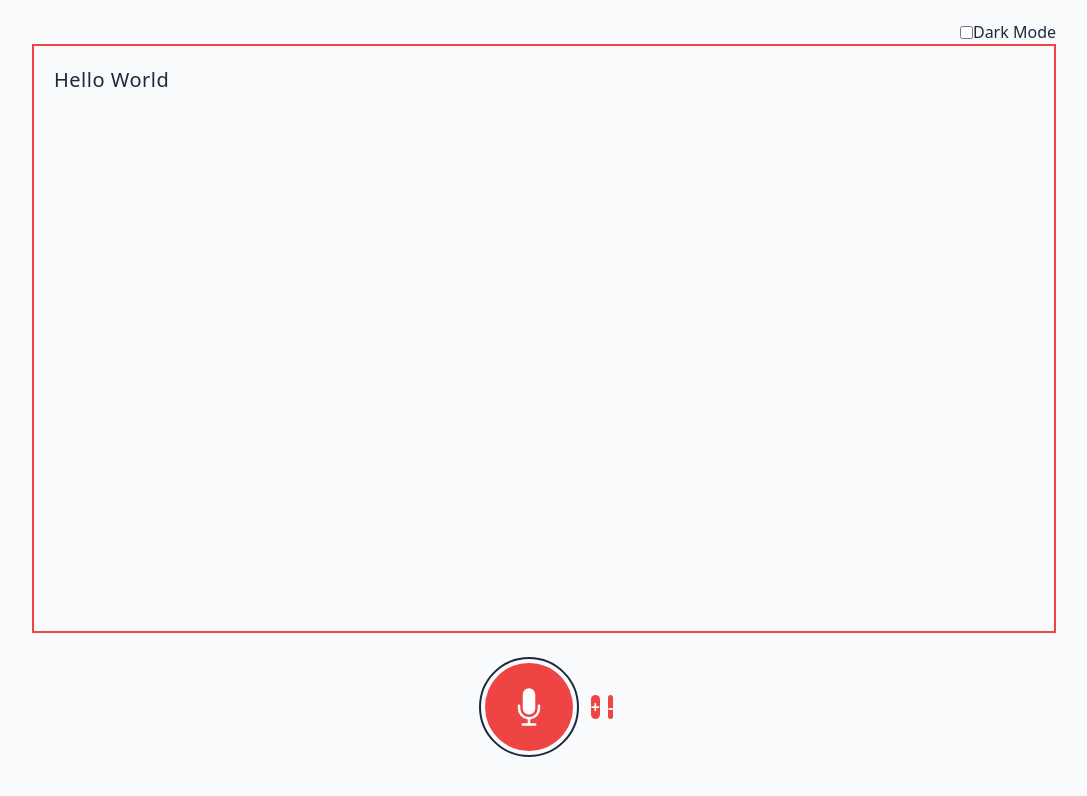
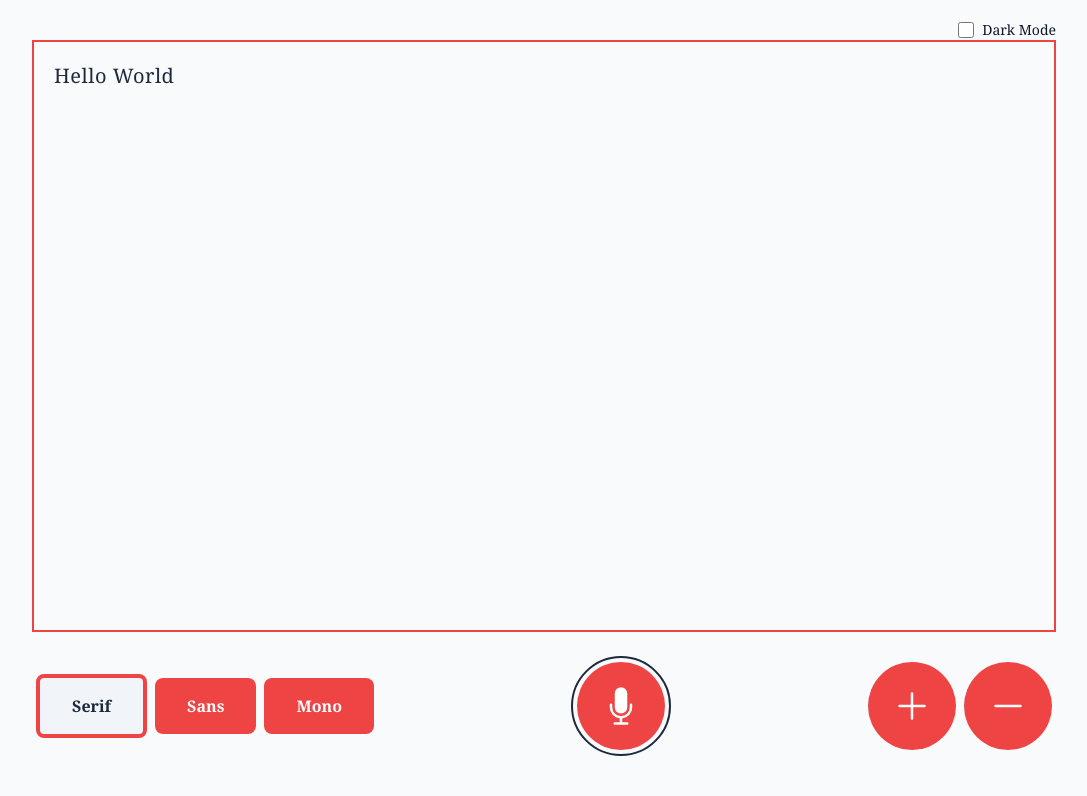
Before and after one commit to ejhessing/hearsay, a Next.js app: page / in a window 1280 px wide. Shown: the top 796 px of the page, without its empty margins (96-1183 px from the left). Built offline with nearby package versions, Linux system fonts and the light colour scheme.

Commit message:
Add change fonts, fix typescript config

```diff
--- a/modules/FontSizes/index.tsx
+++ b/modules/FontSizes/index.tsx
@@ -1,3 +1,5 @@
+import { MinusIcon, PlusIcon } from "@heroicons/react/24/solid";
+
 interface Props {
   fontSizes: string[];
   fontSizeIndex: number;
@@ -12,24 +14,24 @@ export default function FontSizes({
   return (
     <div>
       <button
-        className="bg-red-500 hover:bg-red-700 text-white font-bold p-2 rounded-full m-1"
+        className="bg-red-500 hover:bg-red-700 text-white font-bold p-6 rounded-full m-1"
         onClick={() => {
           if (fontSizeIndex + 1 < fontSizes.length) {
             setFontSizeIndex(fontSizeIndex + 1);
           }
         }}
       >
-        +
+        <PlusIcon className="h-10 w-10 text-white" />
       </button>
       <button
-        className="bg-red-500 hover:bg-red-700 text-white font-bold p-2 rounded-full m-1"
+        className="bg-red-500 hover:bg-red-700 text-white font-bold p-6 rounded-full m-1"
         onClick={() => {
           if (fontSizeIndex > 0) {
             setFontSizeIndex(fontSizeIndex - 1);
           }
         }}
       >
-        -
+        <MinusIcon className="h-10 w-10 text-white" />
       </button>
     </div>
   );
--- /dev/null
+++ b/modules/FontTypes/index.tsx
@@ -0,0 +1,53 @@
+import cn from "classnames";
+
+interface Props {
+  font: string;
+  setFont: (font: string) => void;
+}
+
+export const FontTypes = ({ font, setFont }: Props) => {
+  console.log({ font, a: font === "sans" });
+  return (
+    <div>
+      <button
+        className={cn("font-bold px-8 py-4 rounded-lg m-1", {
+          "bg-slate-100 text-slate-800 border-4 border-red-500 dark:text-slate-50 dark:border-red-500 dark:bg-slate-800":
+            font == "serif",
+          "bg-red-500 text-slate-50 hover:bg-red-700": font != "serif",
+        })}
+        onClick={() => {
+          setFont("serif");
+        }}
+        value="serif"
+      >
+        Serif
+      </button>
+      <button
+        className={cn(" font-bold px-8 py-4 rounded-lg m-1", {
+          "bg-slate-100 text-slate-800 border-4 border-red-500 dark:text-slate-50 dark:border-red-500 dark:bg-slate-800":
+            font == "sans",
+          "bg-red-500 text-slate-50 hover:bg-red-700": font != "sans",
+        })}
+        onClick={() => {
+          setFont("sans");
+        }}
+        value="sans"
+      >
+        Sans
+      </button>
+      <button
+        className={cn("font-bold px-8 py-4 rounded-lg m-1", {
+          "bg-slate-100 text-slate-800 border-4 border-red-500 dark:text-slate-50 dark:border-red-500 dark:bg-slate-800":
+            font == "mono",
+          "bg-red-500 text-slate-50 hover:bg-red-700": font != "mono",
+        })}
+        onClick={() => {
+          setFont("mono");
+        }}
+        value="mono"
+      >
+        Mono
+      </button>
+    </div>
+  );
+};
--- a/next.config.js
+++ b/next.config.js
@@ -1,7 +1,7 @@
 /** @type {import('next').NextConfig} */
 const nextConfig = {
-  reactStrictMode: true,
+  reactStrictMode: false,
   swcMinify: true,
-}
+};
 
-module.exports = nextConfig
+module.exports = nextConfig;
--- a/pages/index.tsx
+++ b/pages/index.tsx
@@ -5,6 +5,7 @@ import Head from "next/head";
 import { useEffect, useState } from "react";
 import ThemeToggle from "../modules/components/ThemeToggle";
 import FontSizes from "../modules/FontSizes";
+import { FontTypes } from "../modules/FontTypes";
 
 let socket: any;
 let recorder: any = null;
@@ -24,6 +25,8 @@ const Home = () => {
   const [fontSizeIndex, setFontSizeIndex] = useState(0);
   const [text, setText] = useState("Hello World");
   const [isListening, setIsListening] = useState(false);
+  const [font, setFont] = useState("serif");
+  const [token, setToken] = useState("");
 
   useEffect(() => {
     if (
@@ -50,15 +53,16 @@ const Home = () => {
         recorder = null;
       }
     } else {
-      const response = await fetch("/api/token"); // get temp session token from server.js (backend)
-      const data = await response.json();
+      if (!token) {
+        const response = await fetch("/api/token"); // get temp session token from server.js (backend)
+        const data = await response.json();
 
-      if (data.error) {
-        alert(data.error);
+        if (data.error) {
+          alert(data.error);
+        }
+
+        setToken(data.token);
       }
-
-      const { token } = data;
-
       // establish wss with AssemblyAI (AAI) at 16000 sample rate
       socket = await new WebSocket(
         `wss://api.assemblyai.com/v2/realtime/ws?sample_rate=16000&token=${token}`
@@ -68,6 +72,7 @@ const Home = () => {
       socket.onmessage = (message: { data: string }) => {
         let msg = "";
         const res = JSON.parse(message.data);
+        console.log(message.data);
         texts[res.audio_start] = res.text;
         const keys = Object.keys(texts);
         keys.sort((a, b) => a - b);
@@ -139,7 +144,14 @@ const Home = () => {
         <link rel="icon" href="/favicon.ico" />
       </Head>
 
-      <main className="flex flex-col items-center justify-center py-5 h-screen w-full dark:bg-slate-800 bg-slate-50">
+      <main
+        className={cn(
+          "flex flex-col items-center justify-center py-5 h-screen w-full dark:bg-slate-800 bg-slate-50",
+          { "font-mono": font === "mono" },
+          { "font-serif": font === "serif" },
+          { "font-sans": font === "sans" }
+        )}
+      >
         <div className="w-4/5 flex justify-end dark:text-slate-100 text-slate-800">
           <ThemeToggle />
         </div>
@@ -152,7 +164,8 @@ const Home = () => {
           {text}
         </div>
 
-        <div className="w-4/5 h-1/5 flex justify-center items-center">
+        <div className="w-4/5 h-1/5 flex justify-between items-center">
+          <FontTypes font={font} setFont={setFont} />
           <div className="rounded-full m-2 border-2 dark:border-slate-100 border-slate-800">
             {/* record icon button */}
             <button
--- a/tailwind.config.js
+++ b/tailwind.config.js
@@ -4,6 +4,7 @@ module.exports = {
   content: [
     "./pages/**/*.{js,ts,jsx,tsx}",
     "./components/**/*.{js,ts,jsx,tsx}",
+    "./modules/**/*.{js,ts,jsx,tsx}",
   ],
   theme: {
     extend: {},
```
